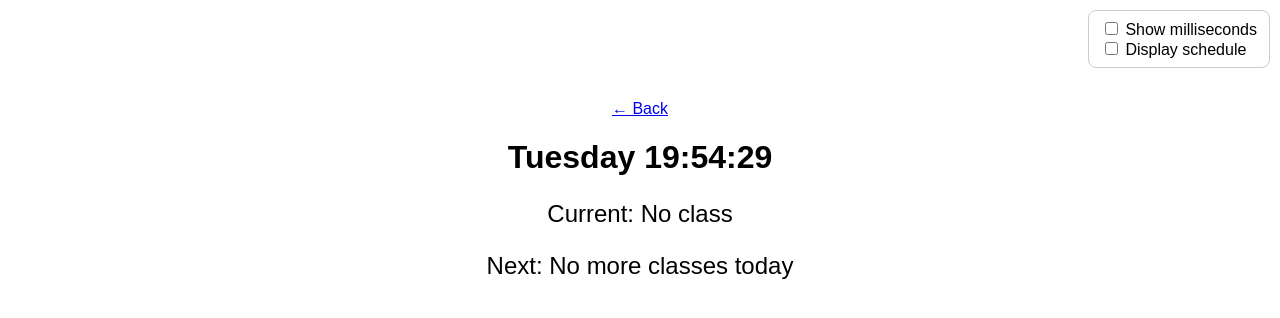
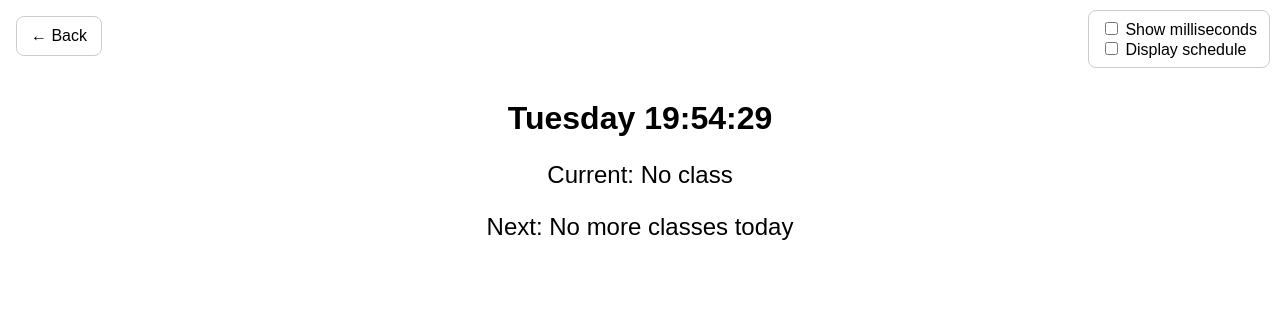
Before and after one commit to How-Tai/class-schedule, a plain HTML site: page index.html in a window 1280 px wide. Drawn offline with Linux system fonts and the light colour scheme.

Commit message:
Update style.css

```diff
--- a/style.css
+++ b/style.css
@@ -23,3 +23,22 @@ body {
   text-align: center;
   margin: 20px auto;
 }
+
+.back-button {
+    position: fixed;
+    top: 16px;
+    left: 16px;
+
+    padding: 10px 14px;
+
+    text-decoration: none;
+    color: black;
+
+    border: 1px solid #ccc;
+    border-radius: 8px;
+    background: white;
+}
+
+.back-button:hover {
+    background: #f0f0f0;
+}
```
